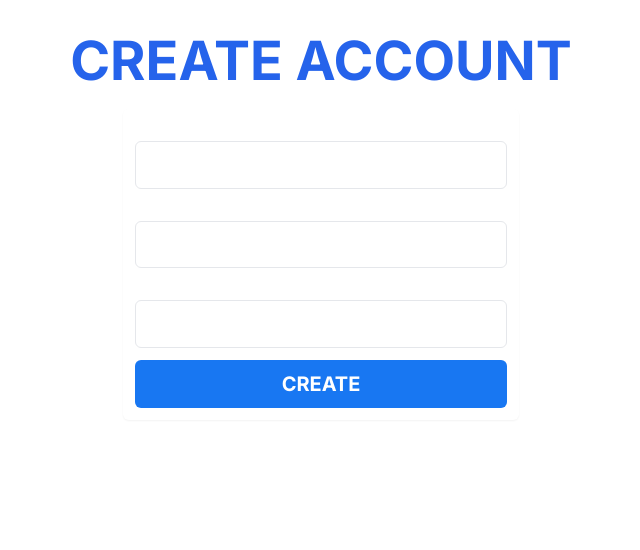
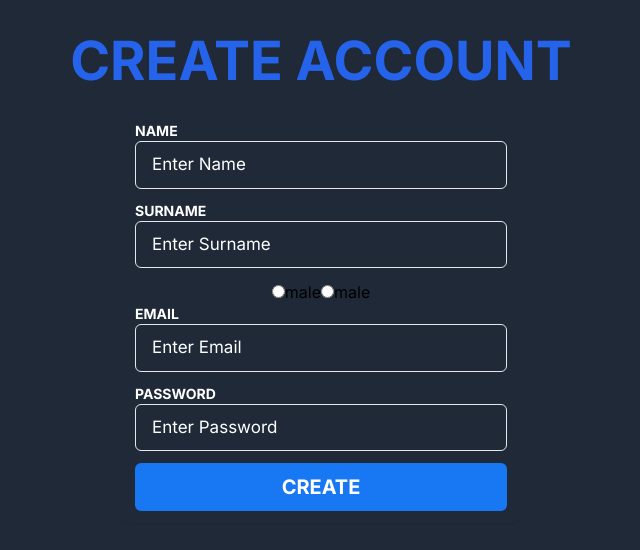
Before and after one commit to LashaTsulukidze751/ChatApp_UI, a Next.js app: page /main/registration in a window 1280 px wide. Shown: the top 550 px of the page, without its empty margins (319-959 px from the left). Built offline with nearby package versions, Linux system fonts and the light colour scheme.

Commit message:
feat:added registration

```diff
--- a/app/main/chatroom/page.tsx
+++ b/app/main/chatroom/page.tsx
@@ -11,59 +11,81 @@ interface Message {
   timestamp: string;
 }
 
+interface User {
+  user: string;
+}
+
 const Page: React.FC = () => {
   const [messages, setMessages] = useState<Message[]>([
     { content: "", messageid: 0, receiverid: 0, senderid: 0, timestamp: "" },
   ]);
+  const [user1, setUser1] = useState<User[]>([{ user: "" }]);
+  const [user2, setUser2] = useState<User[]>([{ user: "" }]);
 
   // Fetch messages on component mount
   useEffect(() => {
-    let ignore=true;
+    let ignore = true;
+    if (ignore) {
+      async () => {
+        setUser1(await getUsersID(localStorage.getItem("sender")));
+        setUser2(await getUsersID(localStorage.getItem("receiver")));
+      };
+      console.log(user1, user2);
 
-    return ()=>{
-      if(ignore){
-        fetchMessage();
-        ignore=false
-      }
-
+      fetchMessage();
+      return () => {
+        ignore = false;
+      };
     }
   }, []);
 
+  //get users
+  const getUsersID = async (username: string | null) => {
+    console.log("username:", username);
+    const response = await fetch("http://localhost:4000/main/chatroom/users", {
+      method: "POST",
+      headers: {
+        "Content-Type": "application/json",
+      },
+      body: JSON.stringify({ user: username }),
+    });
+    const result: User[] = await response.json();
+    return result;
+  };
+
   // Fetch messages function
   const fetchMessage = async () => {
-    const data = {
-      user1: "1",
-      user2: "2",
-    };
     const response = await fetch("http://localhost:4000/main/chatroom", {
       method: "POST",
       headers: {
         "Content-Type": "application/json",
       },
-      body: JSON.stringify(data),
+      body: JSON.stringify({
+        user1: localStorage.getItem("sender"),
+        user2: localStorage.getItem("receiver"),
+      }),
     });
     const fetchedMessages: Message[] = await response.json();
     setMessages(fetchedMessages);
-    console.log(fetchedMessages);
+    // console.log("messages", fetchedMessages);
   };
 
   // Send message function
   const sendMessage = async (e: any) => {
     e.preventDefault();
-    const data = {
-      senderid: "2",
-      receiverid: "1",
-      content: e.target[0].value,
-    };
+
     const response = await fetch("http://localhost:4000/main/chatroom/send", {
       method: "POST",
       headers: {
         "Content-Type": "application/json",
       },
-      body: JSON.stringify(data),
+      body: JSON.stringify({
+        senderid: user1,
+        receiverid: user2,
+        content: e.target[0].value,
+      }),
     });
-    const fetchedMessages: Message[] = await response.json();
-    console.log(fetchedMessages);
+    const sendMessage: string = await response.json();
     fetchMessage();
   };
 
@@ -74,7 +96,9 @@ const Page: React.FC = () => {
         <div className="h-fit w-full overflow-y-scroll">
           {messages.map((message, index) => {
             const textAlignClass =
-              message.senderid % 2 ? "justify-end" : "justify-start";
+              message.senderid == Number(user1)
+                ? "justify-end"
+                : "justify-start";
 
             return (
               <p key={index} className={`w-full flex ${textAlignClass}`}>
--- a/app/main/login/page.tsx
+++ b/app/main/login/page.tsx
@@ -4,11 +4,6 @@ import { useRouter } from 'next/navigation'
 import { useState } from "react";
 import { IoEyeSharp,IoEyeOffSharp } from "react-icons/io5";
 
-type Result={
-    found:boolean,
-    name:string,
-    password:string
-}
 
 export default function page(){
     const [visible, setVisible] = useState(false);
@@ -30,7 +25,7 @@ export default function page(){
         });
         const result = await response.json();
         if(result.length){
-          localStorage.setItem("username",result[0].username)
+          localStorage.setItem("sender",result[0].username)
           router.push('/main/chat')
         }else{
           setNotFoundMSG(true)
--- a/app/main/registration/page.tsx
+++ b/app/main/registration/page.tsx
@@ -1,10 +1,9 @@
-"use client"
-import Link from "next/link"
+"use client";
 
+export default function page() {
+  const handlesubmit = async (e: any) => {
+    e.preventDefault();
 
-export default function page(){
-    const handlesubmit = async (e:any)=>{
-      e.preventDefault();
     try {
       const response = await fetch("http://localhost:4000/reg", {
         method: "POST",
@@ -12,9 +11,11 @@ export default function page(){
           "Content-Type": "application/json",
         },
         body: JSON.stringify({
-              "name":e.target[0].value,
-              "password":e.target[2].value,
-              "email":e.target[1].value
+          username: e.target[0].value,
+          usersurname: e.target[1].value,
+          gender: e.target[2].checked ? "male" : "female",
+          email: e.target[4].value,
+          password_hash: e.target[5].value,
         }),
       });
       const result = await response.json();
@@ -22,22 +23,61 @@ export default function page(){
     } catch (error) {
       console.error("Error:", error);
     }
-    }
+  };
 
-    return(
-       <main className={`bg-imagebg flex min-h-screen w-full flex-col items-center bg-cover bg-no-repeat`} >
-                <h1 className="mb-2 mt-5 text-[54px] font-bold text-blue-600">CREATE ACCOUNT</h1>
+  return (
+    <main
+      className={`flex min-h-screen w-full flex-col items-center bg-gray-800 bg-cover bg-no-repeat`}
+    >
+      <h1 className="mb-2 mt-5 text-[54px] font-bold text-blue-600">
+        CREATE ACCOUNT
+      </h1>
       <div className="flex w-[396px] flex-col rounded-md bg-gray-300 bg-transparent bg-opacity-60 p-3 text-center shadow-sm">
         <form action="" onSubmit={handlesubmit} className="flex flex-col">
-                    <label className="text-left text-sm font-bold text-white">USERNAME</label>
-                    <input type="text" className="mb-3 w-full rounded-md border bg-transparent px-[16px] py-[10px] text-[17px] text-white outline-4 outline-blue-500 placeholder:text-white" placeholder="Enter Username"/>
-                    <label className="text-left text-sm font-bold text-white">EMAIL</label>
-                    <input type="text" className="mb-3 w-full rounded-md border bg-transparent px-[16px] py-[10px] text-[17px] text-white outline-4 outline-blue-500 placeholder:text-white" placeholder="Enter Email"/>
-                    <label className="text-left text-sm font-bold text-white">PASSWORD</label>
-                    <input type="text" className="mb-3 w-full rounded-md border bg-transparent px-[16px] py-[10px] text-[17px] text-white outline-4 outline-blue-500 placeholder:text-white" placeholder="Enter Password"/>
-                    <button type="submit" className="lead-[48px] h-12 w-full rounded-[6px] bg-[#1877f2] text-xl font-bold text-white">CREATE</button>
+          <label className="text-left text-sm font-bold text-white">NAME</label>
+          <input
+            type="text"
+            className="mb-3 w-full rounded-md border bg-transparent px-[16px] py-[10px] text-[17px] text-white outline-4 outline-blue-500 placeholder:text-white"
+            placeholder="Enter Name"
+          />
+          <label className="text-left text-sm font-bold text-white">
+            SURNAME
+          </label>
+          <input
+            type="text"
+            className="mb-3 w-full rounded-md border bg-transparent px-[16px] py-[10px] text-[17px] text-white outline-4 outline-blue-500 placeholder:text-white"
+            placeholder="Enter Surname"
+          />
+          <div>
+            <input type="radio" name="gender" id="" />
+            <label htmlFor="">male</label>
+            <input type="radio" name="gender" id="" />
+            <label htmlFor="">male</label>
+          </div>
+          <label className="text-left text-sm font-bold text-white">
+            EMAIL
+          </label>
+          <input
+            type="text"
+            className="mb-3 w-full rounded-md border bg-transparent px-[16px] py-[10px] text-[17px] text-white outline-4 outline-blue-500 placeholder:text-white"
+            placeholder="Enter Email"
+          />
+          <label className="text-left text-sm font-bold text-white">
+            PASSWORD
+          </label>
+          <input
+            type="text"
+            className="mb-3 w-full rounded-md border bg-transparent px-[16px] py-[10px] text-[17px] text-white outline-4 outline-blue-500 placeholder:text-white"
+            placeholder="Enter Password"
+          />
+          <button
+            type="submit"
+            className="lead-[48px] h-12 w-full rounded-[6px] bg-[#1877f2] text-xl font-bold text-white"
+          >
+            CREATE
+          </button>
         </form>
       </div>
     </main>
-    )
+  );
 }
```
Lines whose indentation alone changed are shown as unchanged.
